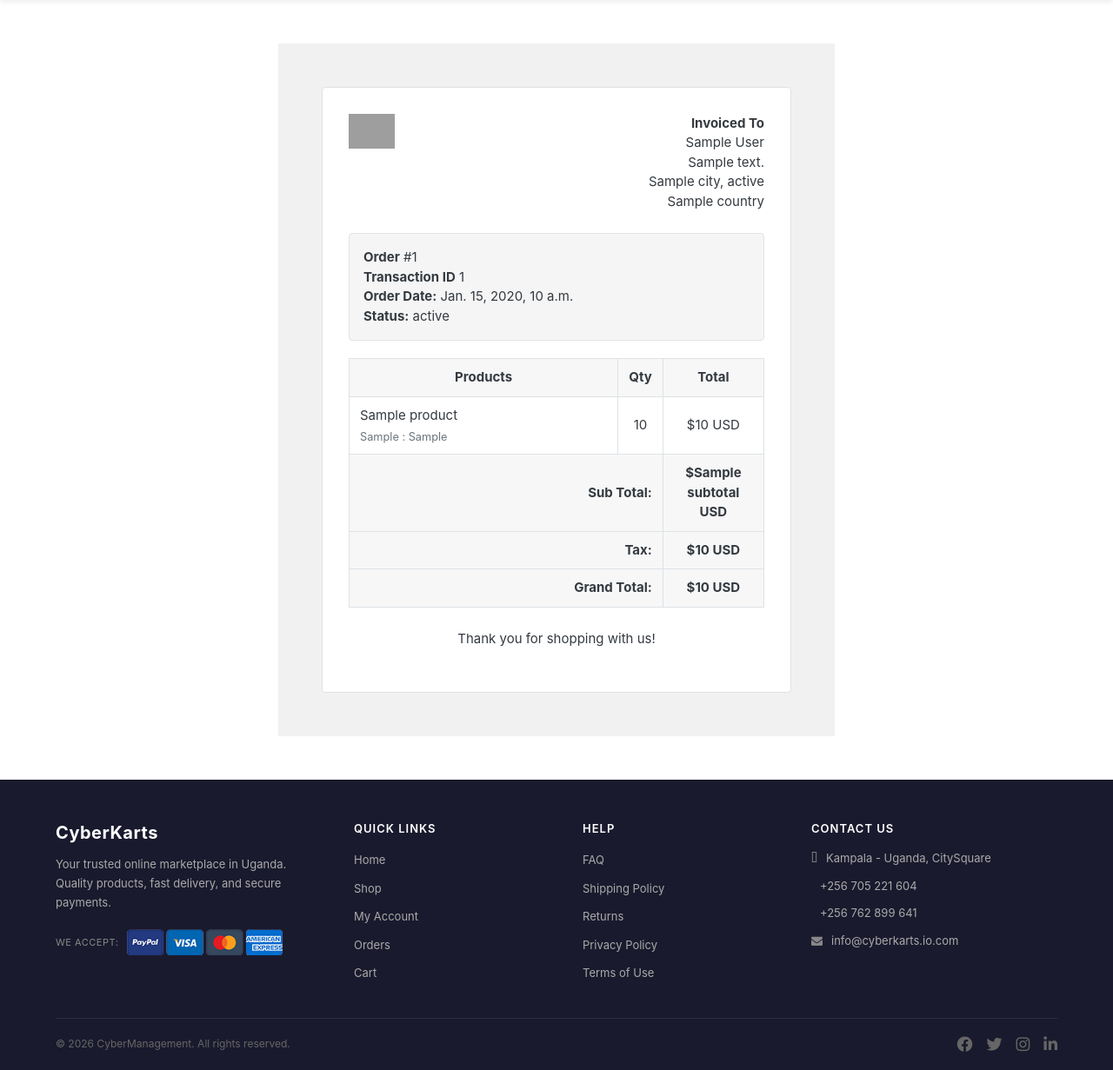
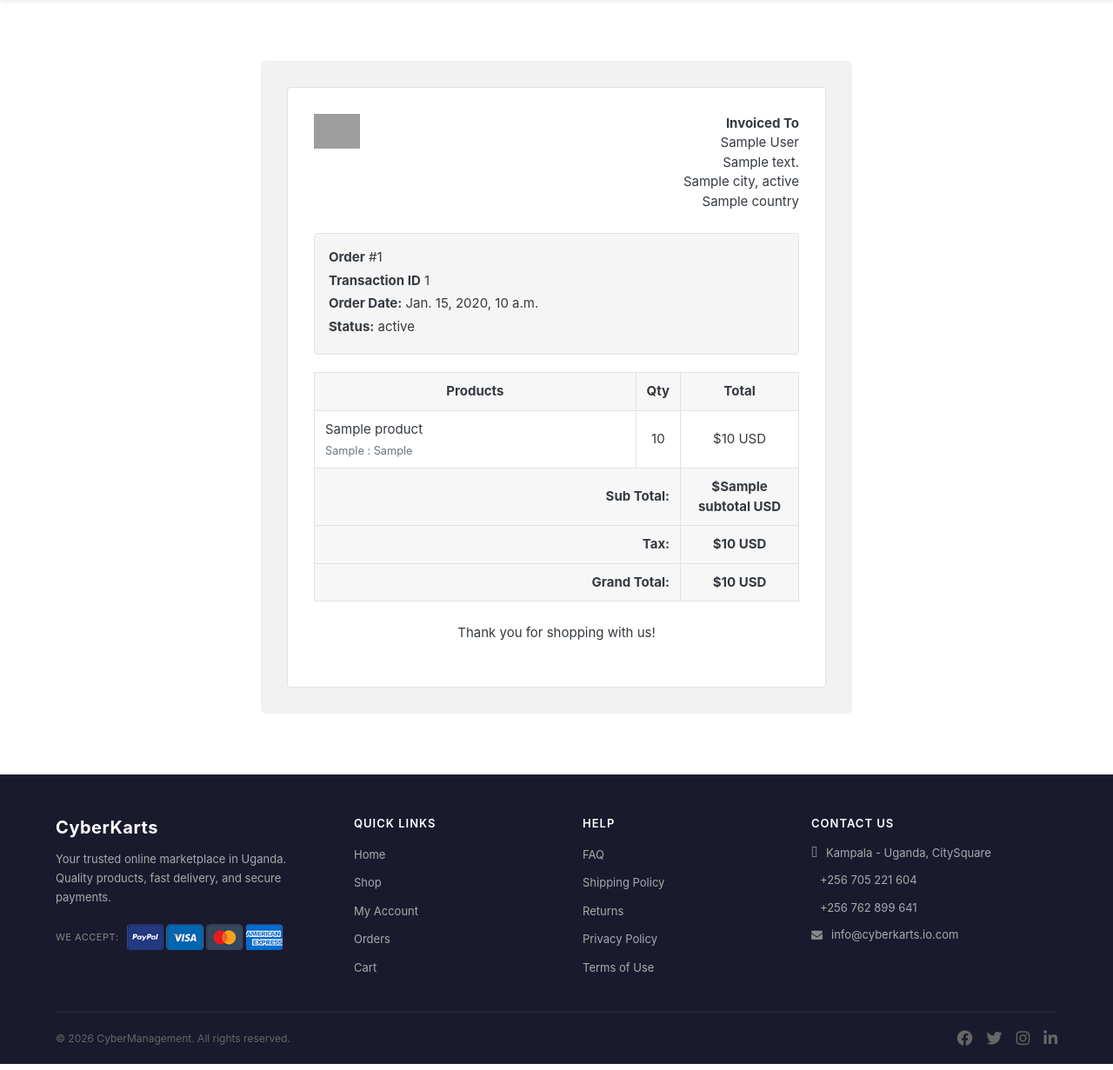
Before and after one commit to chivan-kats41/ecommerce, a Django app: template templates/accounts/order_detail.html in a window 1280 px wide. Shown: the part 118-1349 px from the top of the page at 87% size. Run offline with Django 5.2, Linux system fonts and the light colour scheme; the template is opened without the code that fills it: most values are stand-ins (such as "Sample title", 1, 10 or a date in 2020); some libraries are stand-ins or nearby versions; some web fonts are replaced; grey boxes are pictures that could not be loaded.

Commit message:
Update order_detail.html

```diff
--- a/templates/accounts/order_detail.html
+++ b/templates/accounts/order_detail.html
@@ -2,28 +2,204 @@
 {% load static %}
 
 {% block content %}
+<style>
+  .invoice-wrapper {
+    max-width: 720px;
+    margin: 50px auto;
+    padding: 20px;
+  }
 
-<div style="max-width: 50%; margin: 50px auto; padding: 50px; background: #f1f1f1;">
+  .invoice-panel {
+    background: #f1f1f1;
+    border-radius: 6px;
+    padding: 30px;
+  }
 
-  <div style="display: flex; flex-wrap: wrap;">
-    <div style="width: 100%; box-sizing: border-box;">
+  .invoice-card {
+    background: #fff;
+    border: 1px solid #dee2e6;
+    border-radius: 4px;
+  }
 
-      <!-- Panel -->
-      <div style="background: #fff; border: 1px solid #dee2e6; border-radius: 4px;">
-        <div style="padding: 30px;">
+  .invoice-card-body {
+    padding: 30px;
+  }
 
-          <div style="display: flex; flex-wrap: wrap; margin-bottom: 20px;">
+  .invoice-header {
+    display: flex;
+    flex-wrap: wrap;
+    margin-bottom: 20px;
+    align-items: flex-start;
+  }
+
+  .invoice-logo {
+    flex: 0 0 50%;
+    max-width: 50%;
+    box-sizing: border-box;
+  }
+
+  .invoice-logo img {
+    max-height: 40px;
+  }
+
+  .invoice-to {
+    flex: 0 0 50%;
+    max-width: 50%;
+    box-sizing: border-box;
+  }
+
+  .invoice-to ul {
+    list-style: none;
+    padding: 0;
+    margin: 0;
+    text-align: right;
+  }
+
+  .invoice-meta {
+    width: 100%;
+    box-sizing: border-box;
+    margin-top: 25px;
+  }
+
+  .invoice-meta-box {
+    background-color: #f5f5f5;
+    border: 1px solid #e3e3e3;
+    border-radius: 4px;
+    padding: 16px;
+    margin-bottom: 20px;
+  }
+
+  .invoice-meta-box ul {
+    list-style: none;
+    padding: 0;
+    margin: 0;
+  }
+
+  .invoice-meta-box li {
+    margin-bottom: 4px;
+  }
+
+  .table-responsive {
+    overflow-x: auto;
+    -webkit-overflow-scrolling: touch;
+    outline: none;
+  }
+
+  .invoice-table {
+    width: 100%;
+    border-collapse: collapse;
+    min-width: 360px;
+  }
+
+  .invoice-table thead tr {
+    background-color: #f7f7f7;
+  }
+
+  .invoice-table th,
+  .invoice-table td {
+    padding: 10px 12px;
+    border: 1px solid #dee2e6;
+  }
+
+  .invoice-table thead th {
+    text-align: center;
+  }
+
+  .invoice-table .col-product { width: 70%; }
+  .invoice-table .col-qty     { width: 5%;  text-align: center; }
+  .invoice-table .col-total   { width: 25%; text-align: center; }
+
+  .invoice-table tfoot tr {
+    background-color: #f7f7f7;
+  }
+
+  .invoice-table tfoot th:first-child {
+    text-align: right;
+  }
+
+  .invoice-table tfoot th:last-child {
+    text-align: center;
+  }
+
+  .product-variation {
+    color: #6c757d;
+    font-size: 0.85rem;
+    margin: 4px 0 0;
+  }
+
+  .invoice-footer {
+    margin-top: 25px;
+    text-align: center;
+  }
+
+  /* Tablet */
+  @media (max-width: 768px) {
+    .invoice-wrapper {
+      margin: 30px auto;
+    }
+
+    .invoice-panel {
+      padding: 20px;
+    }
+
+    .invoice-card-body {
+      padding: 20px;
+    }
+  }
+
+  /* Mobile */
+  @media (max-width: 575px) {
+    .invoice-wrapper {
+      margin: 16px auto;
+      padding: 10px;
+    }
+
+    .invoice-panel {
+      padding: 12px;
+    }
+
+    .invoice-card-body {
+      padding: 14px;
+    }
+
+    /* Stack logo and invoice-to vertically */
+    .invoice-logo,
+    .invoice-to {
+      flex: 0 0 100%;
+      max-width: 100%;
+    }
+
+    .invoice-to {
+      margin-top: 16px;
+    }
+
+    .invoice-to ul {
+      text-align: left;
+    }
+
+    .invoice-table th,
+    .invoice-table td {
+      padding: 8px 8px;
+      font-size: 0.875rem;
+    }
+  }
+</style>
+
+<div class="invoice-wrapper">
+  <div class="invoice-panel">
+    <div class="invoice-card">
+      <div class="invoice-card-body">
+
+        <div class="invoice-header">
 
           <!-- Logo -->
-            <div style="flex: 0 0 50%; max-width: 50%; box-sizing: border-box;">
-              <div>
-                <img src="{% static '/images/logo.png' %}" alt="Invoice logo" style="max-height: 40px;">
-              </div>
+          <div class="invoice-logo">
+            <img src="{% static '/images/logo.png' %}" alt="Invoice logo">
           </div>
 
           <!-- Invoiced To -->
-            <div style="flex: 0 0 50%; max-width: 50%; box-sizing: border-box;">
-              <ul style="list-style: none; padding: 0; margin: 0; text-align: right;">
+          <div class="invoice-to">
+            <ul>
               <li><strong>Invoiced To</strong></li>
               <li>{{order.full_name}}</li>
               <li>{{order.full_address}}</li>
@@ -33,10 +209,10 @@
           </div>
 
           <!-- Order Details -->
-            <div style="width: 100%; box-sizing: border-box; margin-top: 25px;">
+          <div class="invoice-meta">
 
-              <div style="background-color: #f5f5f5; border: 1px solid #e3e3e3; border-radius: 4px; padding: 16px; margin-bottom: 20px;">
-                <ul style="list-style: none; padding: 0; margin: 0;">
+            <div class="invoice-meta-box">
+              <ul>
                 <li><strong>Order</strong> #{{order.order_number}}</li>
                 <li><strong>Transaction ID</strong> {{order.payment.payment_id}}</li>
                 <li><strong>Order Date:</strong> {{order.created_at}}</li>
@@ -45,64 +221,61 @@
             </div>
 
             <!-- Invoice Items Table -->
-              <div style="overflow-x: auto; outline: none;" tabindex="0">
-                <table style="width: 100%; border-collapse: collapse;">
+            <div class="table-responsive" tabindex="0">
+              <table class="invoice-table">
                 <thead>
-                    <tr style="background-color: #f7f7f7;">
-                      <th style="width: 70%; text-align: center; padding: 10px 12px; border: 1px solid #dee2e6;">Products</th>
-                      <th style="width: 5%; text-align: center; padding: 10px 12px; border: 1px solid #dee2e6;">Qty</th>
-                      <th style="width: 25%; text-align: center; padding: 10px 12px; border: 1px solid #dee2e6;">Total</th>
+                  <tr>
+                    <th class="col-product">Products</th>
+                    <th class="col-qty">Qty</th>
+                    <th class="col-total">Total</th>
                   </tr>
                 </thead>
                 <tbody>
                   {% for item in order_detail %}
                   <tr>
-                      <td style="padding: 10px 12px; border: 1px solid #dee2e6;">
+                    <td>
                       {{item.product.product_name}}
-                        <p style="color: #6c757d; font-size: 0.85rem; margin: 4px 0 0;">
+                      <p class="product-variation">
                         {% if item.variations.all %}
                           {% for i in item.variations.all %}
-                              {{ i.variation_category | capfirst }} : {{ i.variation_value | capfirst }} <br>
+                            {{ i.variation_category | capfirst }} : {{ i.variation_value | capfirst }}<br>
                           {% endfor %}
                         {% endif %}
                       </p>
                     </td>
-                      <td style="text-align: center; padding: 10px 12px; border: 1px solid #dee2e6;">{{item.quantity}}</td>
-                      <td style="text-align: center; padding: 10px 12px; border: 1px solid #dee2e6;">${{item.product_price}} USD</td>
+                    <td class="col-qty">{{item.quantity}}</td>
+                    <td class="col-total">${{item.product_price}} USD</td>
                   </tr>
                   {% endfor %}
                 </tbody>
                 <tfoot>
-                    <tr style="background-color: #f7f7f7;">
-                      <th colspan="2" style="text-align: right; padding: 10px 12px; border: 1px solid #dee2e6;">Sub Total:</th>
-                      <th style="text-align: center; padding: 10px 12px; border: 1px solid #dee2e6;">${{subtotal}} USD</th>
+                  <tr>
+                    <th colspan="2">Sub Total:</th>
+                    <th>${{subtotal}} USD</th>
                   </tr>
-                    <tr style="background-color: #f7f7f7;">
-                      <th colspan="2" style="text-align: right; padding: 10px 12px; border: 1px solid #dee2e6;">Tax:</th>
-                      <th style="text-align: center; padding: 10px 12px; border: 1px solid #dee2e6;">${{order.tax}} USD</th>
+                  <tr>
+                    <th colspan="2">Tax:</th>
+                    <th>${{order.tax}} USD</th>
                   </tr>
-                    <tr style="background-color: #f7f7f7;">
-                      <th colspan="2" style="text-align: right; padding: 10px 12px; border: 1px solid #dee2e6;">Grand Total:</th>
-                      <th style="text-align: center; padding: 10px 12px; border: 1px solid #dee2e6;">${{order.order_total}} USD</th>
+                  <tr>
+                    <th colspan="2">Grand Total:</th>
+                    <th>${{order.order_total}} USD</th>
                   </tr>
                 </tfoot>
               </table>
             </div>
 
             <!-- Footer -->
-              <div style="margin-top: 25px;">
-                <p style="text-align: center;">Thank you for shopping with us!</p>
-              </div>
-
-            </div>
-
-          </div>
-        </div>
+            <div class="invoice-footer">
+              <p>Thank you for shopping with us!</p>
             </div>
 
           </div>
         </div>
 
       </div>
+    </div>
+  </div>
+</div>
 
 {% endblock %}
```
Lines whose indentation alone changed are shown as unchanged.
